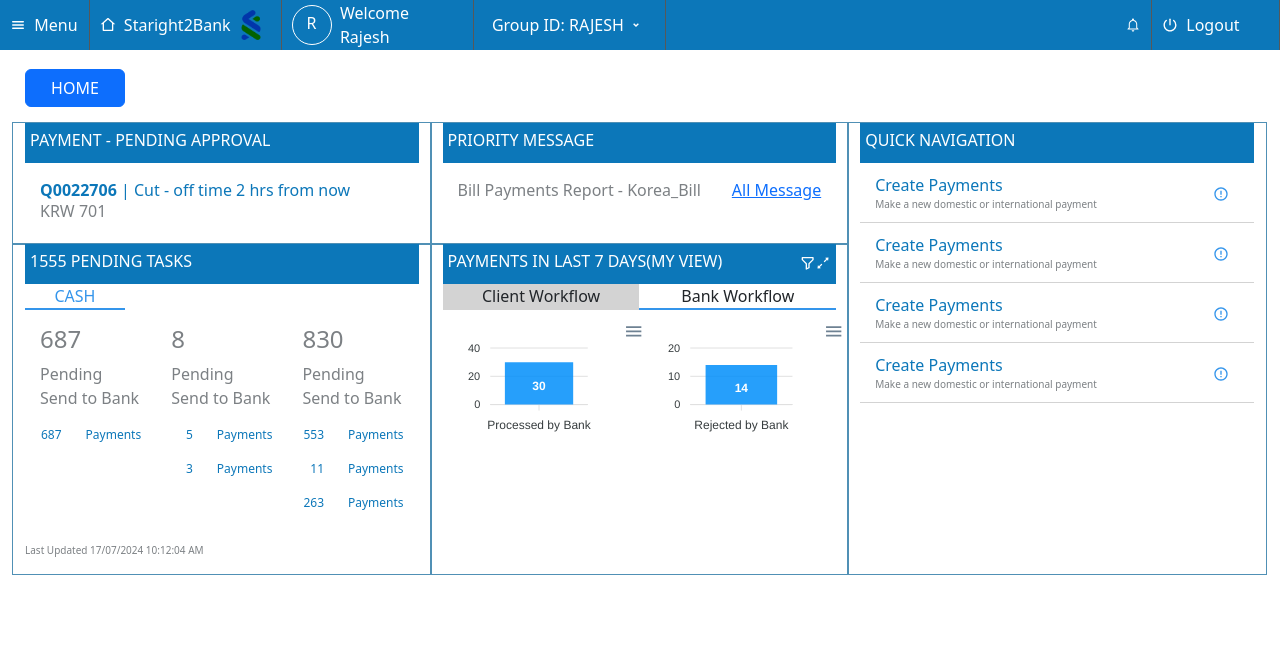
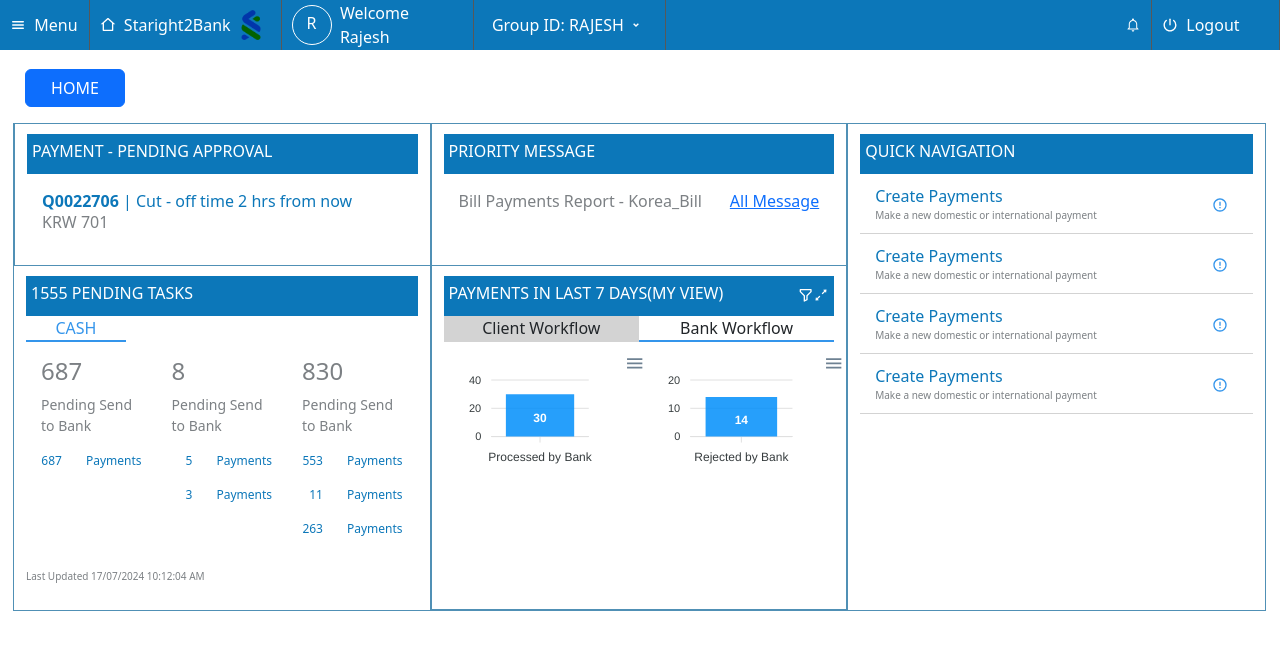
Before and after one commit to rajeshdevelopproject/Scb_evaluation, a React (Create React App) app: page / in a window 1280 px wide. Shown: the top 650 px of the page. Built offline with nearby package versions, Linux system fonts and the light colour scheme.

Commit message:
[mod]minor changes

```diff
--- a/src/components/Dashboard/Dashboard.jsx
+++ b/src/components/Dashboard/Dashboard.jsx
@@ -19,23 +19,31 @@ const Dashboard = () => {
         <Row>
           <Col xs={8} className="outline_border">
             <Row>
-              <Col xs={6} className="outline_border">
+              <Col xs={6} className="outline_border sc_border_top_none">
                 <PendingApproval />
               </Col>
-              <Col xs={6} className="outline_border">
+              <Col xs={6} className="outline_border sc_border_top_none">
                 <PriorityMessage />
               </Col>
             </Row>
             <Row>
-              <Col xs={6} className="outline_border">
+              <Col
+                xs={6}
+                className="outline_border sc_border_top_none"
+                style={{ borderBottom: "none", borderLeft: "none" }}
+              >
                 <PendingTask />
               </Col>
-              <Col xs={6} className="outline_border">
+              <Col xs={6} className="outline_border sc_border_top_none">
                 <PaymentsMyview />
               </Col>
             </Row>
           </Col>
-          <Col x={4} className="outline_border">
+          <Col
+            x={4}
+            className="outline_border"
+            style={{ paddingTop: "10px", borderLeft: "none" }}
+          >
             <QuickNavigation />
           </Col>
         </Row>
--- a/src/components/Header/Header.jsx
+++ b/src/components/Header/Header.jsx
@@ -84,69 +84,5 @@ const Header = () => {
     </div>
   );
 };
-const TrHeader = () => {
-  return (
-    <div className={Style.nav_div}>
-      <Navbar expand="lg" className={`${Style.header_main_div}`}>
-        {/* <Navbar.Text href="#home">
-          <IoMenu />
-          &nbsp;&nbsp;Menu
-        </Navbar.Text>
-        <Navbar.Text href="">
-          <RiHome2Line />
-          &nbsp;&nbsp;Staright2Bank
-        </Navbar.Text>
-        <Navbar.Text href="#home">
-          <RiHome2Line />
-          <p>R</p>
-          &nbsp;&nbsp;Welcome Rajesh
-        </Navbar.Text>
-        <Navbar.Text href="#home">
-          &nbsp;&nbsp;Group ID: RAJESH&nbsp;
-          <RiArrowDropDownLine />
-        </Navbar.Text> */}
-
-        <Navbar.Toggle aria-controls="basic-navbar-nav" />
-        <Navbar.Collapse id="basic-navbar-nav">
-          <Nav className="me-auto">
-            {/* <Nav.Link href="#home">Home</Nav.Link>
-            <Nav.Link href="#link">Link</Nav.Link> */}
-            <Navbar.Text href="" style={BorderRightCls} className="borderRight">
-              <IoMenu />
-              &nbsp;&nbsp;Menu
-            </Navbar.Text>
-            <Navbar.Text href="" style={BorderRightCls}>
-              <RiHome2Line />
-              &nbsp;&nbsp;Staright2Bank
-            </Navbar.Text>
-            <Navbar.Text style={BorderRightCls}>
-              <RiHome2Line />
-              <span>R</span>
-              &nbsp;&nbsp;Welcome Rajesh
-            </Navbar.Text>
-            <Navbar.Text style={BorderRightCls}>
-              &nbsp;&nbsp;Group ID: RAJESH&nbsp;
-              <RiArrowDropDownLine />
-            </Navbar.Text>
-            {/* <Nav.Link style={BorderRightCls}>
-              <IoMdNotificationsOutline />
-            </Nav.Link>
-            <Navbar.Text style={BorderRightCls}>
-              <IoPower />
-              &nbsp;&nbsp;Logout
-            </Navbar.Text> */}
-          </Nav>
-        </Navbar.Collapse>
-        <Nav.Link style={BorderRightCls}>
-          <IoMdNotificationsOutline />
-        </Nav.Link>
-        <Navbar.Text style={BorderRightCls}>
-          <IoPower />
-          &nbsp;&nbsp;Logout
-        </Navbar.Text>
-      </Navbar>
-    </div>
-  );
-};
 
 export default Header;
--- a/src/components/PendingTask.jsx
+++ b/src/components/PendingTask.jsx
@@ -69,7 +69,9 @@ const PendingTask = () => {
             <div key={val.id}>
               <div>
                 <h4 className="grey_title">{val.count}</h4>
-                <p className="grey_title">{val.title}</p>
+                <p className="grey_title" style={{ fontSize: "14px" }}>
+                  {val.title}
+                </p>
                 <div>
                   {val.details.map((res) => {
                     return (
--- a/src/components/overallCss.css
+++ b/src/components/overallCss.css
@@ -31,5 +31,11 @@ nav{
     padding: 10px;
 }
 .outline_border{
-    outline: 0.1px solid #5090b5;
+    /* outline: 0.1px solid #5090b5; */
+    border: 0.1px solid #5090b5;
+
 }
+.sc_border_top_none{
+    border-top: none;
+    padding: 10px;
+}
```
